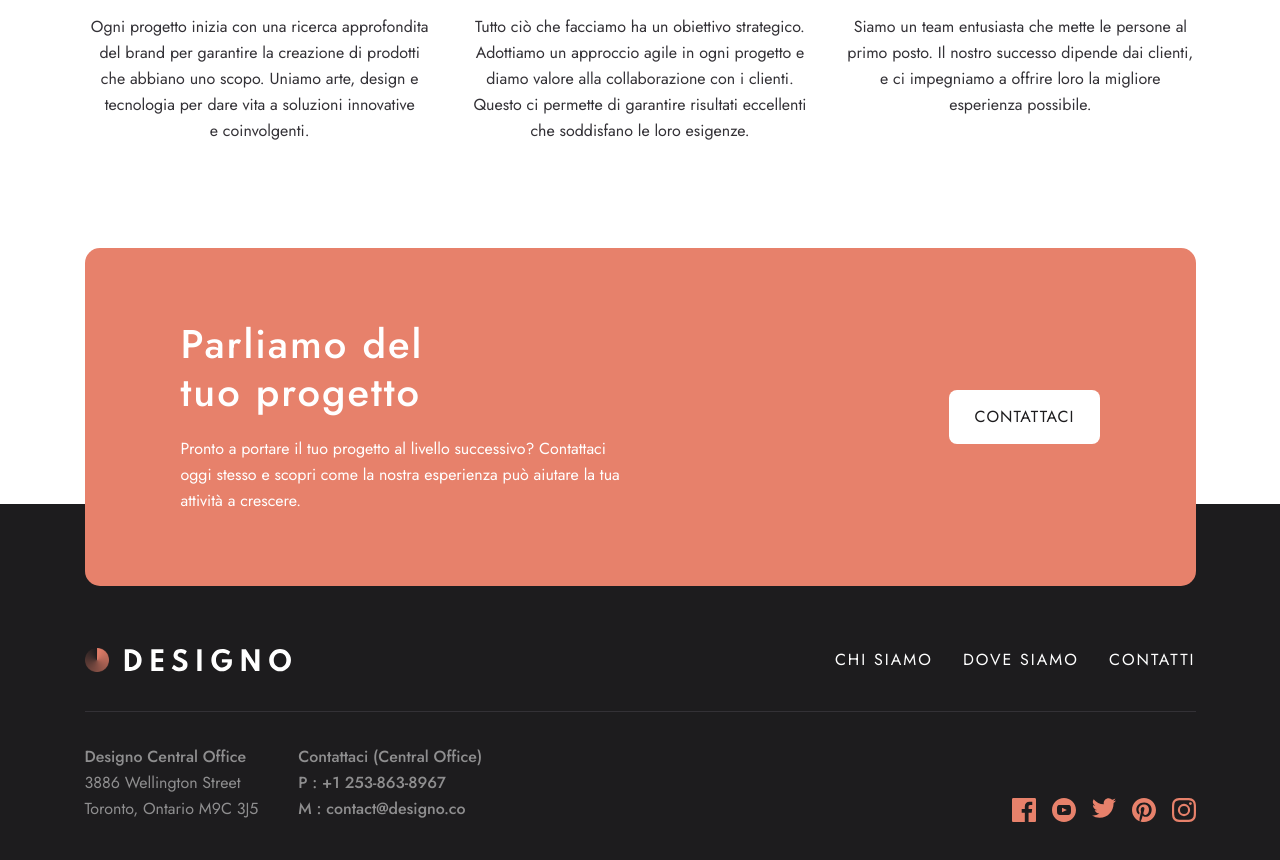
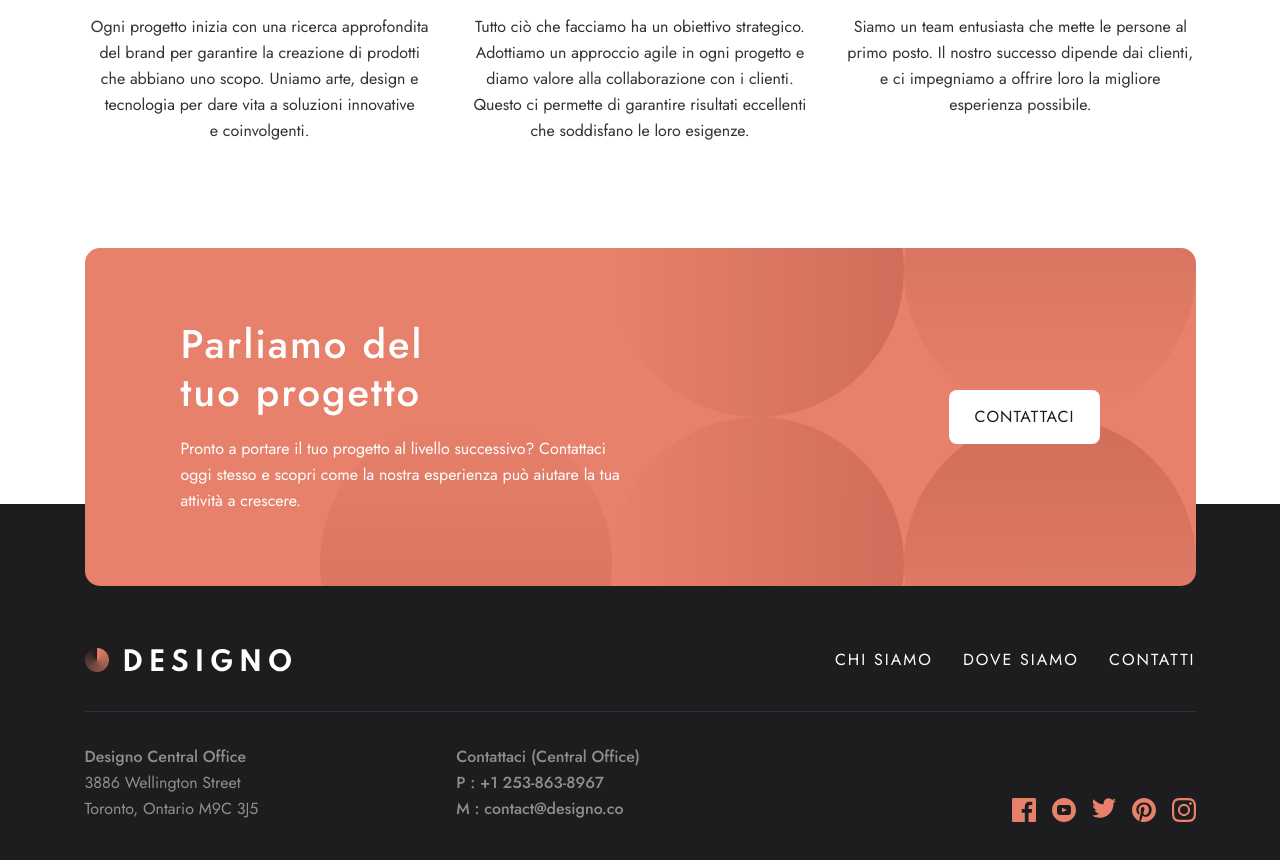
Before and after one commit to tyVespA/designo, a Next.js app: page / in a window 1280 px wide. Shown: the part 2040-2900 px from the top of the page. Built offline with nearby package versions, Linux system fonts and the light colour scheme.

Commit message:
Add bg, fix layouts

```diff
--- a/src/app/components/Footer/Footer.module.css
+++ b/src/app/components/Footer/Footer.module.css
@@ -82,11 +82,17 @@
   justify-content: space-between;
 }
 
-.bottom .text {
+.text,
+.socialsContainer {
+  flex: 1;
+}
+
+.text {
   opacity: 50%;
   font-weight: 500;
   display: flex;
-  gap: 40px;
+  justify-content: space-between;
+  gap: 20px;
 }
 
 .text400 {
@@ -95,6 +101,7 @@
 
 .socialsContainer {
   display: flex;
+  justify-content: flex-end;
   gap: 16px;
   margin-top: auto;
 }
--- a/src/app/components/Footer/FooterBanner.js
+++ b/src/app/components/Footer/FooterBanner.js
@@ -1,9 +1,15 @@
+import Image from "next/image";
 import styles from "./FooterBanner.module.css";
 import Button from "../Button";
+import bg_pattern from "../../../../public/shared/desktop/bg-pattern-call-to-action.svg";
 
 export default function FooterBanner() {
   return (
     <div className={styles.footerBannerContainer}>
+      <div className={styles.footerBanner}>
+        <div className={styles.bgContainer}>
+          <Image src={bg_pattern} alt="" />
+        </div>
         <div className={styles.text}>
           <h2>Parliamo del tuo progetto</h2>
           <p>
@@ -16,5 +22,6 @@ export default function FooterBanner() {
           <Button theme="light">Contattaci</Button>
         </div>
       </div>
+    </div>
   );
 }
--- a/src/app/components/Footer/FooterBanner.module.css
+++ b/src/app/components/Footer/FooterBanner.module.css
@@ -7,10 +7,21 @@
   padding-block: 72px;
   padding-inline: 96px;
   border-radius: var(--border-radius);
+  overflow: hidden;
+  z-index: 10;
+}
 
+.footerBanner {
+  position: relative;
   display: flex;
   justify-content: space-between;
   align-items: center;
+}
+
+.bgContainer {
+  position: absolute;
+  right: -96px;
+  z-index: -1;
 }
 
 .text,
```
Also changed, not shown: 1 other file (tests, documents, lock files or other folders). Lines whose indentation alone changed are shown as unchanged.
